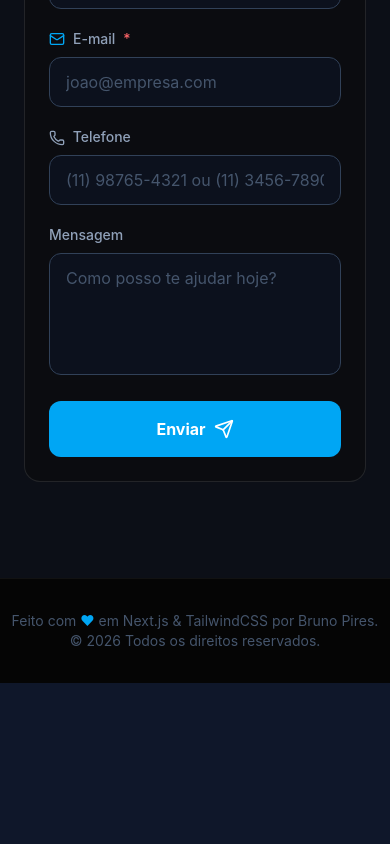
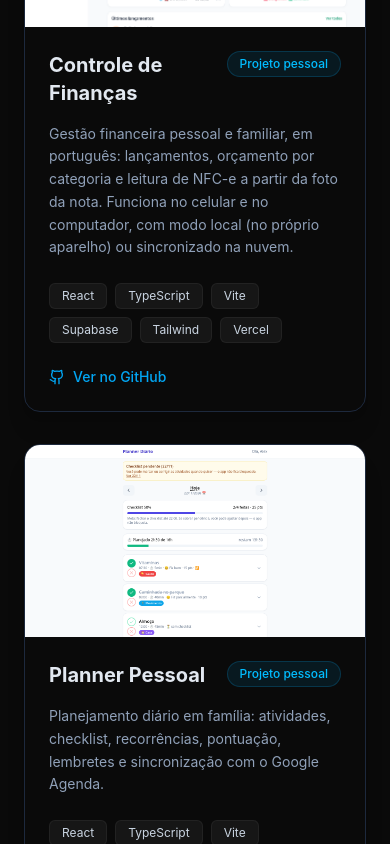
Before and after one commit to brunoarpires/portifolio, a Next.js app: page / in a window 390 px wide. Shown: the part 8020-8864 px from the top of the page. Before the commit the page ends 8703 px from the top, so only its background shows below. Built offline with nearby package versions, Linux system fonts and the light colour scheme; no server answers.

Commit message:
feat: adiciona seção Projetos com os dois projetos pessoais
Exibe Controle de Finanças e Planner Pessoal na home, com a tag
"Projeto pessoal", capturas de tela, stack e link para o GitHub.
A seção e o item de navegação passam a ficar visíveis.

```diff
--- a/src/app/page.tsx
+++ b/src/app/page.tsx
@@ -18,8 +18,7 @@ export default function Home() {
   const { personal, experiences, skills, education, courses, projects } = data;
   const [isMobileMenuOpen, setIsMobileMenuOpen] = useState(false);
 
-  // Variável de Controle: Mude para 'true' quando quiser exibir a sessão de Projetos!
-  const mostrarProjetos = false;
+  const mostrarProjetos = true;
 
   const handleSmoothScroll = (e: React.MouseEvent<HTMLAnchorElement>, targetId: string) => {
     e.preventDefault();
--- a/src/components/Projects.tsx
+++ b/src/components/Projects.tsx
@@ -1,6 +1,7 @@
 'use client';
 
-import { FolderGit2, ExternalLink } from 'lucide-react';
+import Image from 'next/image';
+import { FolderGit2, Github } from 'lucide-react';
 import type { Project } from '@/types/portfolio';
 
 interface ProjectsProps {
@@ -11,10 +12,10 @@ export function Projects({ projects }: ProjectsProps) {
   return (
     <section id="projects" className="py-24 px-6 max-w-5xl w-full border-t border-slate-800/50">
       <h2 className="text-3xl md:text-4xl font-bold mb-4 text-center flex items-center justify-center gap-3">
-        <FolderGit2 className="text-sky-500 w-8 h-8" /> Projetos em Destaque
+        <FolderGit2 className="text-sky-500 w-8 h-8" /> Projetos
       </h2>
       <p className="text-center text-slate-400 mb-16 max-w-2xl mx-auto">
-        Aqui apresento alguns dos meus projetos técnicos desenvolvidos, envolvendo tanto laboratórios de estudos avançados quanto soluções corporativas reais arquitetadas para clientes.
+        Projetos pessoais que desenvolvi no tempo livre, com código aberto no GitHub.
       </p>
 
       <div className="grid md:grid-cols-2 gap-8">
@@ -23,19 +24,28 @@ export function Projects({ projects }: ProjectsProps) {
             key={proj.id}
             className="group relative bg-[#0a0a0a] border border-slate-800 rounded-2xl overflow-hidden hover:border-sky-500/50 transition-all duration-300 shadow-xl flex flex-col h-full"
           >
-            <div className="w-full h-48 bg-slate-800/50 relative overflow-hidden group-hover:opacity-80 transition-opacity">
-              <div className="absolute inset-0 flex items-center justify-center text-slate-600">
-                [Imagem de Capa {proj.image}]
-              </div>
+            <div className="w-full h-48 md:h-56 bg-slate-800/50 relative overflow-hidden">
+              <Image
+                src={proj.image}
+                alt={`Captura de tela do ${proj.title}`}
+                fill
+                className="object-cover object-top group-hover:scale-105 transition-transform duration-500"
+                sizes="(max-width: 768px) 100vw, 50vw"
+                quality={95}
+              />
             </div>
 
             <div className="p-6 flex-1 flex flex-col">
-              <div className="flex justify-between items-start mb-4">
+              <div className="flex justify-between items-start gap-3 mb-4">
                 <h3 className="font-bold text-xl text-slate-200 group-hover:text-sky-400 transition-colors">
                   {proj.title}
                 </h3>
                 <span
-                  className={`px-3 py-1 text-xs rounded-full font-medium ${proj.type === 'Cliente' ? 'bg-amber-500/10 text-amber-500 border border-amber-500/20' : 'bg-sky-500/10 text-sky-400 border border-sky-500/20'}`}
+                  className={`shrink-0 px-3 py-1 text-xs rounded-full font-medium ${
+                    proj.type === 'Cliente'
+                      ? 'bg-amber-500/10 text-amber-500 border border-amber-500/20'
+                      : 'bg-sky-500/10 text-sky-400 border border-sky-500/20'
+                  }`}
                 >
                   {proj.type}
                 </span>
@@ -60,21 +70,12 @@ export function Projects({ projects }: ProjectsProps) {
                 rel="noopener noreferrer"
                 className="inline-flex items-center gap-2 text-sm font-medium text-sky-500 hover:text-sky-400 transition-colors"
               >
-                Acessar Projeto <ExternalLink className="w-4 h-4" />
+                <Github className="w-4 h-4" /> Ver no GitHub
               </a>
             </div>
           </div>
         ))}
       </div>
-
-      <div className="mt-12 text-center">
-        <button
-          disabled
-          className="px-6 py-3 border border-slate-700 bg-transparent rounded-full text-slate-500 text-sm font-medium cursor-not-allowed"
-        >
-          Carregando mais projetos...
-        </button>
-      </div>
     </section>
   );
 }
--- a/src/data/info.json
+++ b/src/data/info.json
@@ -62,15 +62,42 @@
     }
   ],
   "skills": [
-    { "name": "JavaScript", "iconType": "Braces" },
-    { "name": "PHP", "iconType": "Code2" },
-    { "name": "MySQL", "iconType": "Database" },
-    { "name": "APIs REST", "iconType": "Globe" },
-    { "name": "Oracle Service Cloud", "iconType": "Cloud" },
-    { "name": "Oracle Commerce Cloud", "iconType": "ShoppingCart" },
-    { "name": "Oracle Integration Cloud", "iconType": "Plug" },
-    { "name": "Node.js", "iconType": "Braces" },
-    { "name": "React / Next.js", "iconType": "ReactLogo" }
+    {
+      "name": "JavaScript",
+      "iconType": "Braces"
+    },
+    {
+      "name": "PHP",
+      "iconType": "Code2"
+    },
+    {
+      "name": "MySQL",
+      "iconType": "Database"
+    },
+    {
+      "name": "APIs REST",
+      "iconType": "Globe"
+    },
+    {
+      "name": "Oracle Service Cloud",
+      "iconType": "Cloud"
+    },
+    {
+      "name": "Oracle Commerce Cloud",
+      "iconType": "ShoppingCart"
+    },
+    {
+      "name": "Oracle Integration Cloud",
+      "iconType": "Plug"
+    },
+    {
+      "name": "Node.js",
+      "iconType": "Braces"
+    },
+    {
+      "name": "React / Next.js",
+      "iconType": "ReactLogo"
+    }
   ],
   "education": [
     {
@@ -156,21 +183,35 @@
   "projects": [
     {
       "id": 1,
-      "title": "Sistema CRM Customizado",
-      "type": "Cliente",
-      "description": "Uma breve descrição sobre a solução e as tecnologias aplicadas para este negócio.",
-      "tags": ["React", "Node.js", "Oracle API"],
-      "link": "https://github.com/...",
-      "image": "/projeto-placeholder.jpg"
+      "title": "Controle de Finanças",
+      "type": "Projeto pessoal",
+      "description": "Gestão financeira pessoal e familiar, em português: lançamentos, orçamento por categoria e leitura de NFC-e a partir da foto da nota. Funciona no celular e no computador, com modo local (no próprio aparelho) ou sincronizado na nuvem.",
+      "tags": [
+        "React",
+        "TypeScript",
+        "Vite",
+        "Supabase",
+        "Tailwind",
+        "Vercel"
+      ],
+      "link": "https://github.com/brunoarpires/controle-de-financas",
+      "image": "/projetos/controle-de-financas.png"
     },
     {
       "id": 2,
-      "title": "Meu App Pessoal (Estudos)",
-      "type": "Pessoal",
-      "description": "Projeto focado em aprender novas arquiteturas de cloud, CI/CD e testes.",
-      "tags": ["Next.js", "Tailwind", "Vercel"],
-      "link": "https://github.com/...",
-      "image": "/projeto-placeholder.jpg"
+      "title": "Planner Pessoal",
+      "type": "Projeto pessoal",
+      "description": "Planejamento diário em família: atividades, checklist, recorrências, pontuação, lembretes e sincronização com o Google Agenda.",
+      "tags": [
+        "React",
+        "TypeScript",
+        "Vite",
+        "Supabase",
+        "Google Agenda",
+        "Vercel"
+      ],
+      "link": "https://github.com/brunoarpires/planner-pessoal",
+      "image": "/projetos/planner-pessoal.png"
     }
   ]
 }
```
Also changed, not shown: public/projetos/controle-de-financas.png (added), public/projetos/planner-pessoal.png (added).
